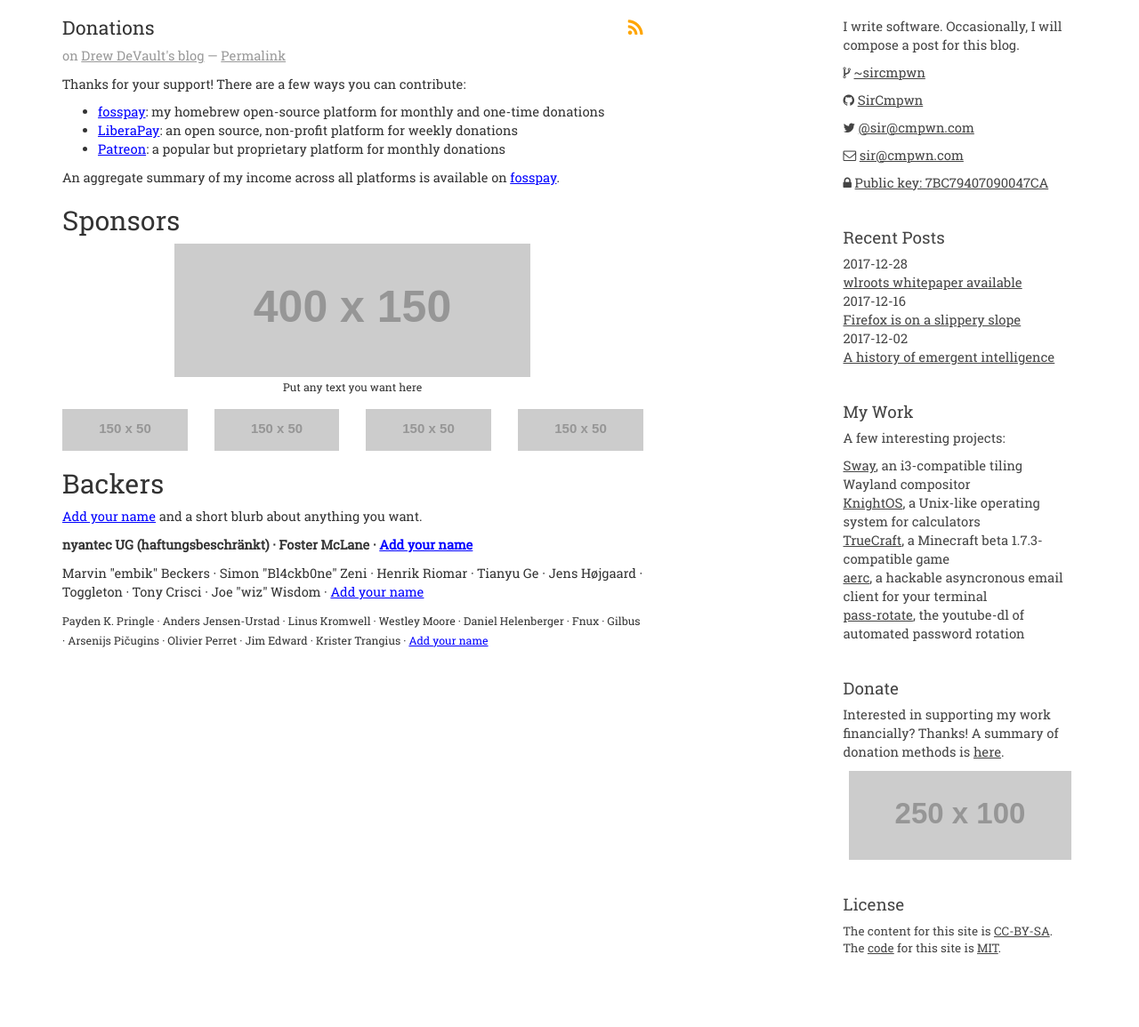
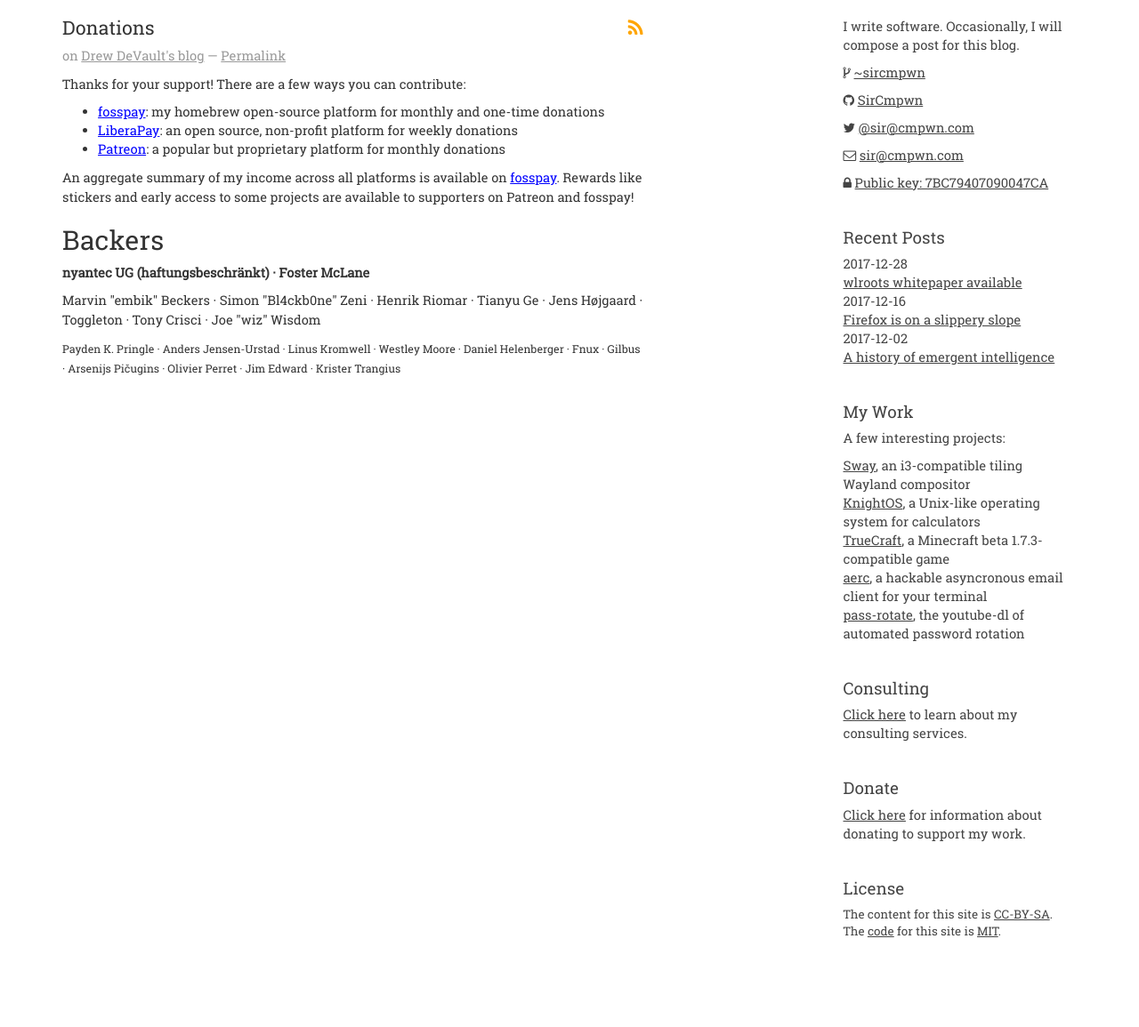
Before and after one commit to stormblog/sircmpwn.github.io, a Jekyll site: the page built from backers.html, in a window 1280 px wide. Shown: the whole page at 89% size. Built offline with Jekyll 4.4.1, drawn with Linux system fonts in a browser that asks for light colours.

Commit message:
Add consulting page, tweak layout

```diff
--- a/_layouts/page.html
+++ b/_layouts/page.html
@@ -79,14 +79,15 @@ layout: base
           <a href="http://github.com/SirCmpwn/pass-rotate">pass-rotate</a>,
           the youtube-dl of automated password rotation
         </div>
+        <h3>Consulting</h3>
+        <p>
+          <a href="/consulting">Click here</a> to learn about my consulting services.
+        </p>
         <h3>Donate</h3>
         <p>
-          Interested in supporting my work financially? Thanks!
-          A summary of donation methods is <a href="/backers">here</a>.
+          <a href="/backers">Click here</a> for information about donating to
+          support my work.
         </p>
-        <a href="https://www.patreon.com/bePatron?c=174155&rid=1681123">
-          <img src="//placehold.it/250x100?text=YOUR LOGO HERE" />
-        </a>
         <h3>License</h3>
         <p style="font-size: 10pt">
         The content for this site is
--- a/backers.html
+++ b/backers.html
@@ -22,56 +22,15 @@ title: Donations
 </ul>
 <p>
   An aggregate summary of my income across all platforms is available on
-  <a href="https://drewdevault.com/donate">fosspay</a>.
+  <a href="https://drewdevault.com/donate">fosspay</a>. Rewards like stickers
+  and early access to some projects are available to supporters on Patreon and
+  fosspay!
 </p>
-<style>
-.sponsor-lg {
-  width: 400px;
-  display: block;
-  margin: 0 auto;
-}
-.sponsor-sm {
-  width: 150px;
-}
-</style>
-<h2>Sponsors</h2>
-<a href="https://www.patreon.com/bePatron?c=174155&rid=1681123">
-  <img class="sponsor-lg" src="//placehold.it/400x150?text=YOUR LOGO HERE" />
-</a>
-<p class="text-center"><small>Put any text you want here</small></p>
-<div style="margin-bottom: 1rem"></div>
-<div class="row">
-  <div class="col-md-3">
-    <a href="https://www.patreon.com/bePatron?c=174155&rid=1681132">
-      <img class="sponsor-sm" src="//placehold.it/150x50?text=YOUR LOGO" />
-    </a>
-  </div>
-  <div class="col-md-3">
-    <a href="https://www.patreon.com/bePatron?c=174155&rid=1681132">
-      <img class="sponsor-sm" src="//placehold.it/150x50?text=YOUR LOGO" />
-    </a>
-  </div>
-  <div class="col-md-3">
-    <a href="https://www.patreon.com/bePatron?c=174155&rid=1681132">
-      <img class="sponsor-sm" src="//placehold.it/150x50?text=YOUR LOGO" />
-    </a>
-  </div>
-  <div class="col-md-3">
-    <a href="https://www.patreon.com/bePatron?c=174155&rid=1681132">
-      <img class="sponsor-sm" src="//placehold.it/150x50?text=YOUR LOGO" />
-    </a>
-  </div>
-</div>
 <h2>Backers</h2>
-<p>
-  <a href="https://www.patreon.com/bePatron?c=174155&rid=1681122">Add your name</a>
-  and a short blurb about anything you want.
-</p>
 <p>
   <strong>
     nyantec UG (haftungsbeschränkt) ·
-    Foster McLane · <!-- Stickers, sr.ht fulfilled -->
-    <a href="https://www.patreon.com/bePatron?c=174155&rid=1681120">Add your name</a>
+    Foster McLane <!-- Stickers, sr.ht fulfilled -->
   </strong>
 </p>
 <p>
@@ -82,8 +41,7 @@ title: Donations
   Jens Højgaard · <!-- Stickers fullfilled -->
   Toggleton · <!-- Stickers offered -->
   Tony Crisci · <!-- Stickers offered -->
-  Joe "wiz" Wisdom · <!-- Stickers fulfilled -->
-  <a href="https://www.patreon.com/bePatron?c=174155&rid=1681109">Add your name</a>
+  Joe "wiz" Wisdom <!-- Stickers fulfilled -->
 </p>
 <p>
   <small>
@@ -97,8 +55,7 @@ title: Donations
     Arsenijs Pičugins · <!-- Stickers fulfilled -->
     Olivier Perret · <!-- Stickers fulfilled -->
     Jim Edward · <!-- Does not want stickers -->
-    Krister Trangius · <!-- Stickers fulfilled -->
+    Krister Trangius <!-- Stickers fulfilled -->
     <!-- Olle Månsson · CC declined -->
-    <a href="https://www.patreon.com/bePatron?c=174155&rid=1681105">Add your name</a>
   </small>
 </p>
```
Also changed, not shown: consulting.md (added, +30 -0 lines).
